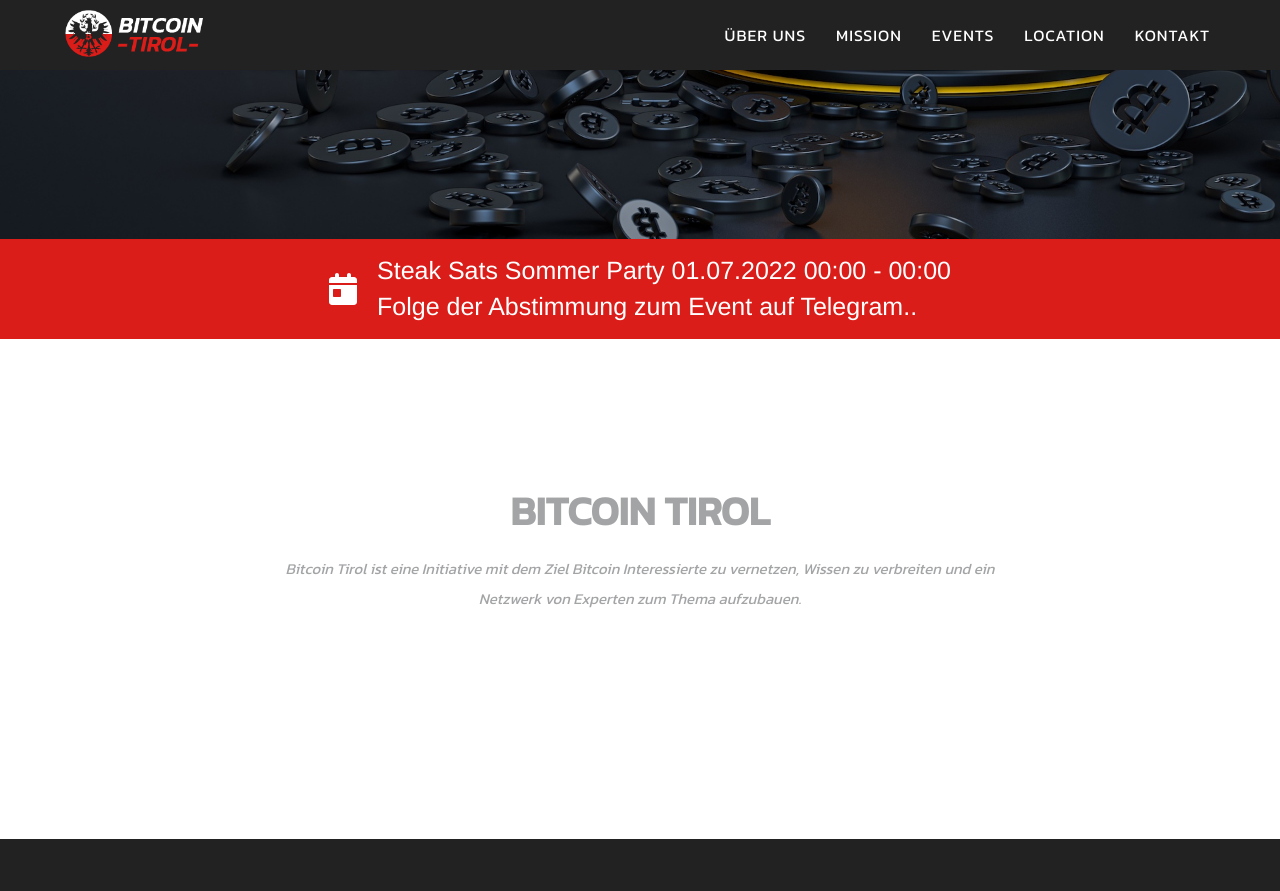
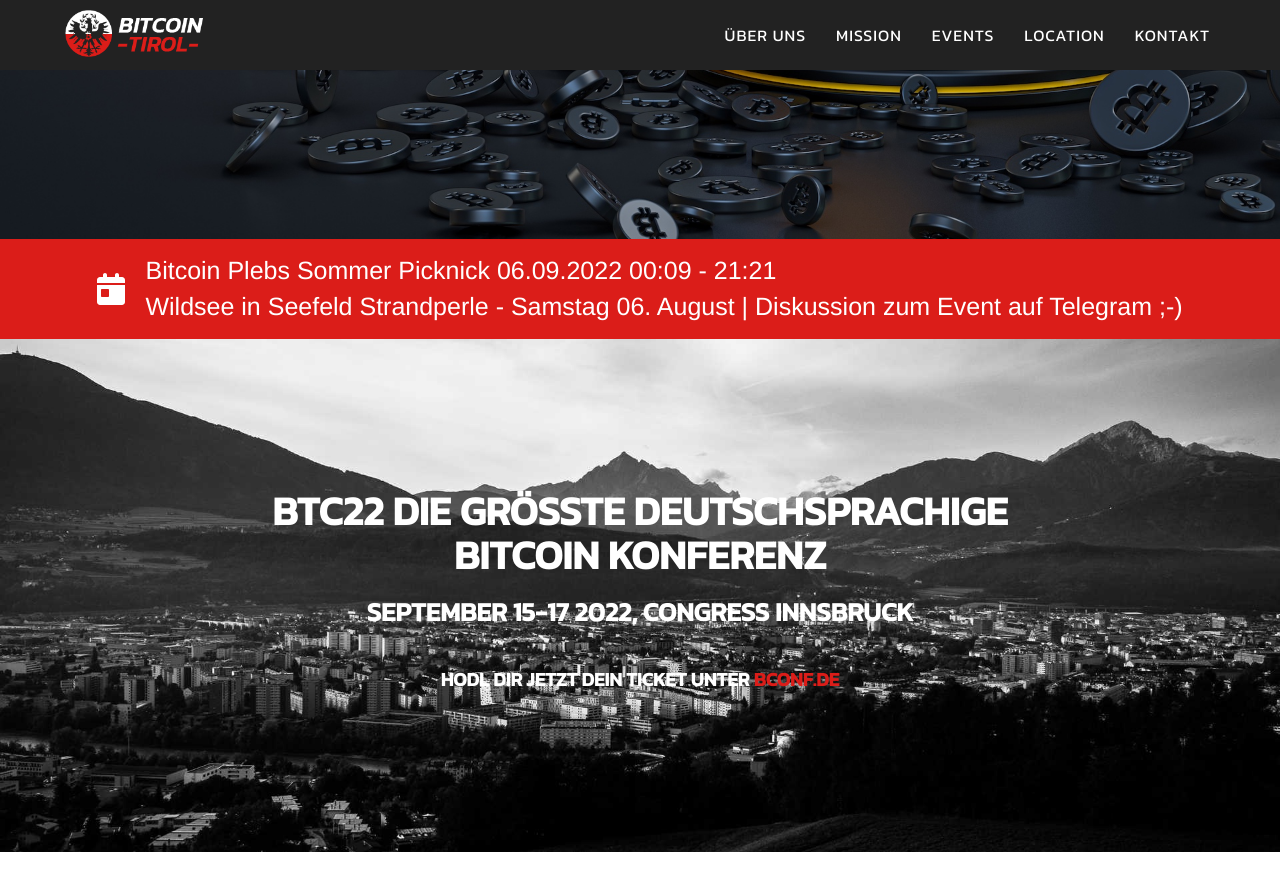
Before and after one commit to bitcoin-tirol/bitcoin-tirol, a Jekyll site: the page built from index.html, in a window 1280 px wide and 900 px high, scrolled down 561 px. Shown: the top 891 px of the window. Built offline with Jekyll 4.4.1, drawn with Linux system fonts in a browser that asks for light colours; some of the changed text lies outside the part shown.

Commit message:
update events, add special events, add conf section

```diff
--- a/_data/events.yml
+++ b/_data/events.yml
@@ -71,11 +71,11 @@
   post_info:
 
 - kind: Sommerpause
-  date_time_start: 01.07.2022 00:00
-  date_time_end: 31.08.2022 00:00
-  title: Steak Sats Sommer Party
-  location: Nähere Infos in Kürze
-  pre_info: Folge der Abstimmung zum Event auf Telegram..
+  date_time_start: 06.09.2022 00:09
+  date_time_end: 06.09.2022 21:21
+  title: Bitcoin Plebs Sommer Picknick
+  location: Wildsee in Seefeld Strandperle -  Samstag 06. August
+  pre_info: Wildsee in Seefeld Strandperle -  Samstag 06. August | Diskussion zum Event auf Telegram ;-)
   post_info:
 
 - kind: Stammtisch
--- /dev/null
+++ b/_includes/special-event-conf.html
@@ -0,0 +1,17 @@
+<section id="events-se-one" class="special-events-light"
+         style="background: url(/img/background-ibk.jpg) no-repeat center center;
+         background-size: cover;
+         -webkit-background-size: cover;
+         -moz-background-size: cover;
+         -o-background-size: cover;">
+    <div class="container">
+        <div class="row">
+            <div class="col-xs-12 col-lg-offset-2 col-lg-8 text-center">
+                <h2 class="section-heading text-muted">BTC22 DIE GRÖSSTE DEUTSCHSPRACHIGE BITCOIN KONFERENZ</h2>
+                <h3 class="text-muted text-center">September 15-17 2022, Congress Innsbruck</h3>
+                <br>
+                <h4 class="text-muted text-center">Hodl Dir jetzt Dein Ticket unter <a href="https://bconf.de/" target="_blank">bconf.de</a></h4>
+            </div>
+        </div>
+    </div>
+</section>
--- /dev/null
+++ b/_includes/special-events.html
@@ -0,0 +1,54 @@
+<section id="event-plebs-sommer-picknick" class="special-events"
+         style="background: url(/img/plebs-picknick-bg.jpg) no-repeat top center;
+         background-size: cover;
+         -webkit-background-size: cover;
+         -moz-background-size: cover;
+         -o-background-size: cover;">
+    <div class="container">
+        <div class="row">
+            <div class="col-xs-12 col-lg-offset-2 col-lg-8 text-center">
+                <h2 class="section-heading text-muted">Bitcoin Plebs Sommer Picknick</h2>
+                <h3 class="text-muted text-center">LOCATION: Wildsee in Seefeld Strandperle</h3>
+                <h3 class="text-muted text-center">DATUM: Samstag 06. August 2022 von 09:00 – 21:21</h3>
+                <br>
+            </div>
+            <div class="col-xl-12 col-sm-5 col-md-6 col-lg-offset-1 col-lg-5">
+                <h3 class="text-muted text-center text-md-left">Bitcoiner Picknick</h3>
+                <div>
+                    Alle Bitcoiner oder jene die es noch werden wollen, sind herzlich willkommen an unserem gemütlichen
+                    Plebs Picknick am Wildsee in Seefeld Strandperle teilzunehmen. Mit Stand-Up Paddels, Slackline,
+                    Packrafts, Kajak, Spikeball und vieles mehr ist ein grandioser Tag garantiert.
+                    <br><br>
+                    Jeder Pleb ist eingeladen etwas zum Essen für das Picknick Buffet mitzubringen. Getränke können auch
+                    mitgebracht werden, sollten aber beim Wirten der Strandperle erworben werden.
+                </div>
+            </div>
+            <div class="col-xl-12 col-sm-7 col-md-6 col-lg-5">
+                <h3 class="text-muted text-center text-md-left">Sommer, Sonne, Party</h3>
+                <div>
+                    Der Eintritt in den Badesee, Getränke, Speisen und Eis können via Lightning bezahlt werden. Das
+                    Bitcoin Picknick findet bei jedem Wetter statt, da wir Bitcoiner ja sturmerprobt sind.
+                    <br><br>
+                    Eine große Sektschüssel mit Eis, Bier und Prosecco wird von der BTC22(<span><a href="https://www.bconf.de" target="_blank">www.bconf.de</a></span>) – Der größten
+                    deutschsprachigen Bitcoin Konferenz gesponsert.
+                </div>
+            </div>
+            <div class="col-xs-12 col-lg-offset-2 col-lg-8 text-center">
+                <br>
+                <br>
+                <a href="{{ site.social_telegram }}" target="_blank"><h4>Tritt unseren Channel auf Telegram zum weiteren Austausch bei!</h4></a>
+                <br>
+                <br>
+            </div>
+            <div class="col-xl-12 col-sm-5 col-md-6 col-lg-4 text-center">
+                <img src="/img/strandperle-1.jpeg" alt="Location 1">
+            </div>
+            <div class="col-xl-12 col-sm-7 col-md-6 col-lg-4 text-center">
+                <img src="/img/strandperle-2.jpeg" alt="Location 2">
+            </div>
+            <div class="col-xl-12 col-sm-7 col-md-6 col-lg-4 text-center">
+                <img src="/img/strandperle-3.jpeg" alt="Location 3">
+            </div>
+        </div>
+    </div>
+</section>
--- a/_layouts/default.html
+++ b/_layouts/default.html
@@ -7,10 +7,12 @@
     <body id="page-top" class="index">
 
     {% include header.html %}
+    {% include special-event-conf.html %}
     {% include about.html %}
     {% include services.html %}
     {% include events.html %}
     {% include location.html %}
+    {% include special-events.html %}
     {% include partner.html %}
     {% include contact.html %}
     {% include mempool.html %}
```
Also changed, not shown: _includes/css/bitcoin.css (+8 -0 lines), img/background-ibk.jpg (added), img/plebs-picknick-bg.jpg (added), img/strandperle-1.jpeg (added), img/strandperle-2.jpeg (added), img/strandperle-3.jpeg (added), img/summer-bg.jpg (added).
